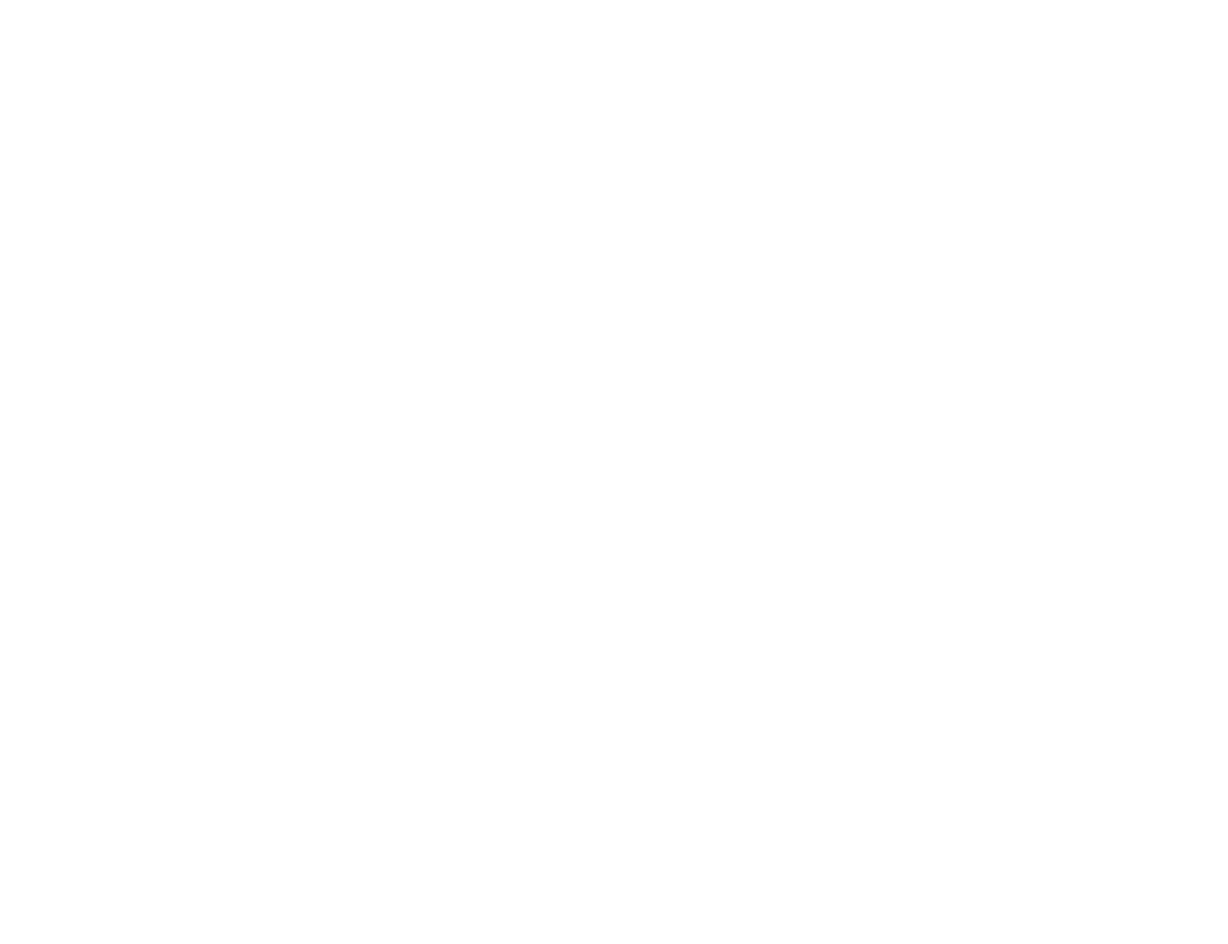
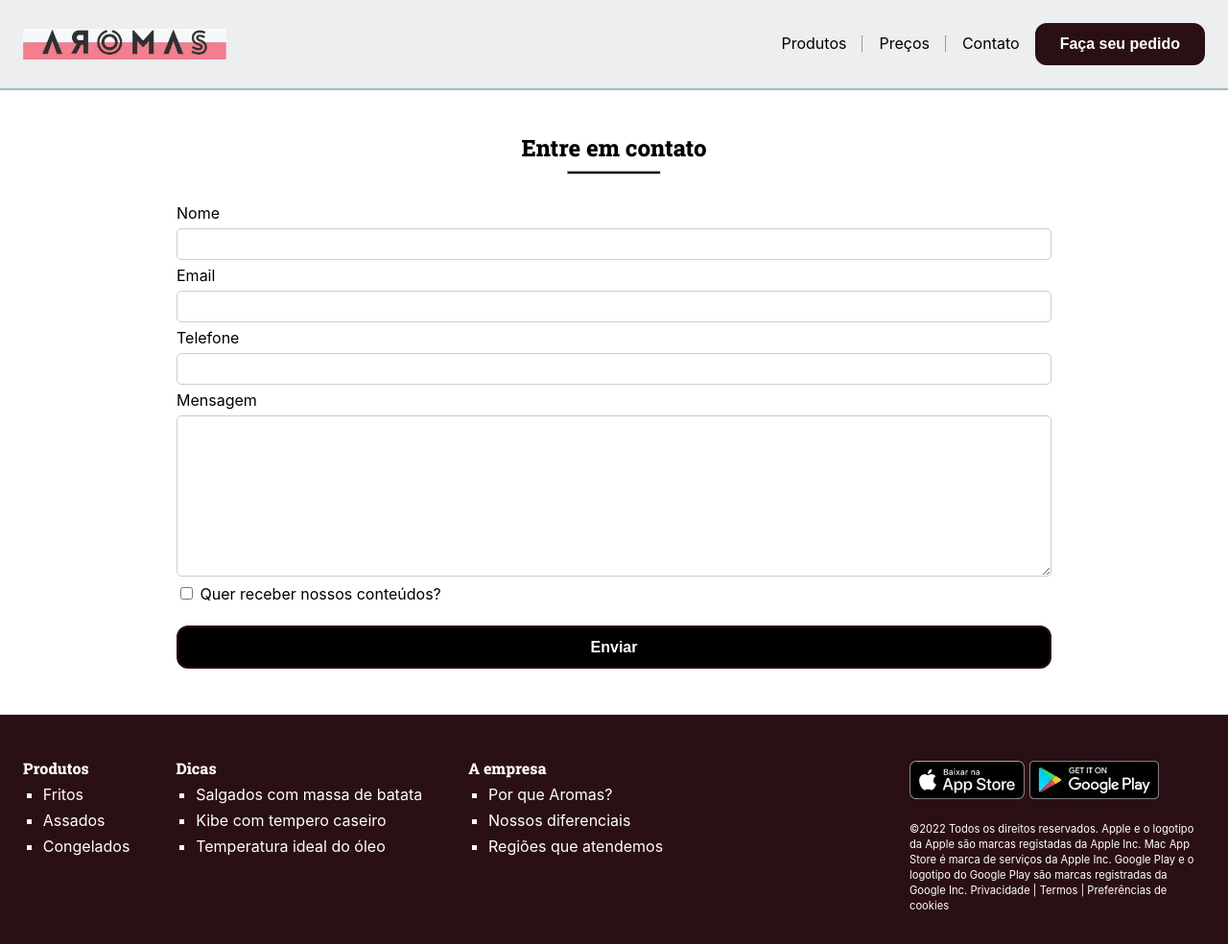
Before and after one commit to xofen/minha_lanchonete_Fulture_HTMLCSS, a plain HTML site: page contato/contato.html in a window 1280 px wide. Shown: the whole page at 96% size. Before the commit the page ends 800 px from the top, so only its background shows below. Drawn offline with Linux system fonts and the light colour scheme.

Commit message:
CONTATO ok responsive

```diff
--- a/contato/contato.css
+++ b/contato/contato.css
@@ -0,0 +1,22 @@
+form {
+    display: flex;
+    flex-direction: column;
+    gap: .5rem;
+}
+
+@media (min-width:801px) {
+    form {
+        padding: 0 10rem;
+    }
+}
+
+input, textarea {
+    padding: .5rem;
+    border: 1px solid #ccc;
+    border-radius: 5px;
+}
+
+#formulario button {
+    background-color: black;
+    color: white;
+}
--- a/contato/contato.html
+++ b/contato/contato.html
@@ -0,0 +1,102 @@
+<!DOCTYPE html>
+<html lang="pt">
+
+<head>
+    <meta charset="UTF-8">
+    <meta name="viewport" content="width=device-width, initial-scale=1.0">
+
+    <title>Sabores</title>
+    <link rel="icon" type="image/x-icon" href="../imgs/favicon.webp">
+
+    <meta name="description" content="Venda de Salgados fritos e assados">
+    <meta name="keywords" content="salgados, fritos, assados">
+    <meta name="author" content="Rodela Bordozza">
+
+    <link rel="preconnect" href="https://fonts.googleapis.com">
+    <link rel="preconnect" href="https://fonts.gstatic.com" crossorigin>
+    <link href="https://fonts.googleapis.com/css2?family=Roboto+Slab:wght@400;800&display=swap" rel="stylesheet">
+
+    <link rel="stylesheet" href="../css/reset.css">
+    <link rel="stylesheet" href="../css/common.css">
+    <link rel="stylesheet" href="./contato.css">
+</head>
+
+<body>
+    <header>
+        <img src="../imgs/aromas-logo.webp" alt="Logo Aromas">
+        <div id="menu">
+            <nav>
+                <ul>
+                    <li><a href="../index.html">Produtos</a></li><hr class="linha_vertical">
+                    <li><a href="../index.html">Preços</a></li><hr class="linha_vertical">
+                    <li><a href="./contato.html">Contato</a></li>
+                </ul>
+            </nav>
+            <button>Faça seu pedido</button>
+        </div>
+    </header>
+
+    <main>
+        <section id="formulario">
+            <div id="products-title" class="underline_title">
+                <h2>Entre em contato</h2><hr class="underline">
+            </div>
+            <form action="">
+                <label for="nome">Nome</label>
+                <input type="text" name="nome" id="nome">
+                <label for="email">Email</label>
+                <input type="email" name="email" id="email">
+                <label for="telefone">Telefone</label>
+                <input type="tel" name="telefone" id="telefone">
+                <label for="mensagem">Mensagem</label>
+                <textarea name="mensagem" id="mensagem" cols="30" rows="10"></textarea>
+                <div>
+                    <input type="checkbox" name="newsletter" id="newsletter">
+                    <label for="newsletter">Quer receber nossos conteúdos?</label>
+                </div>
+                <button>Enviar</button>
+            </form>
+        </section>
+    </main>
+
+    <footer>
+        <section id="rodape">
+            <div id="menus">
+                <div id="sub_menu">
+                    <h5>Produtos</h5>
+                    <ul>
+                        <li><a href="">Fritos</a></li>
+                        <li><a href="">Assados</a></li>
+                        <li><a href="">Congelados</a></li>
+                    </ul>
+                </div>
+                <div id="sub_menu">
+                    <h5>Dicas</h5>
+                    <ul>
+                        <li><a href="">Salgados com massa de batata</a></li>
+                        <li><a href="">Kibe com tempero caseiro</a></li>
+                        <li><a href="">Temperatura ideal do óleo</a></li>
+                    </ul>
+                </div>
+                <div id="sub_menu">
+                    <h5>A empresa</h5>
+                    <ul>
+                        <li><a href="">Por que Aromas?</a></li>
+                        <li><a href="">Nossos diferenciais</a></li>
+                        <li><a href="">Regiões que atendemos</a></li>
+                    </ul>
+                </div>
+            </div>
+            <div id="stores">
+                <div class="logos">
+                    <img src="../imgs/mac-app-store.webp" alt="App Store">
+                    <img src="../imgs/play-store.webp" alt="Google Play">
+                </div>
+                <p>©2022 Todos os direitos reservados. Apple e o logotipo da Apple são marcas registadas da Apple Inc. Mac App Store é marca de serviços da Apple Inc. Google Play e o logotipo do Google Play são marcas registradas da Google Inc. Privacidade | Termos | Preferências de cookies</p>
+            </div>
+
+        </section>
+    </footer>
+</body>
+
+</html>
```
Also changed, not shown: index.html (+1 -1 lines).
